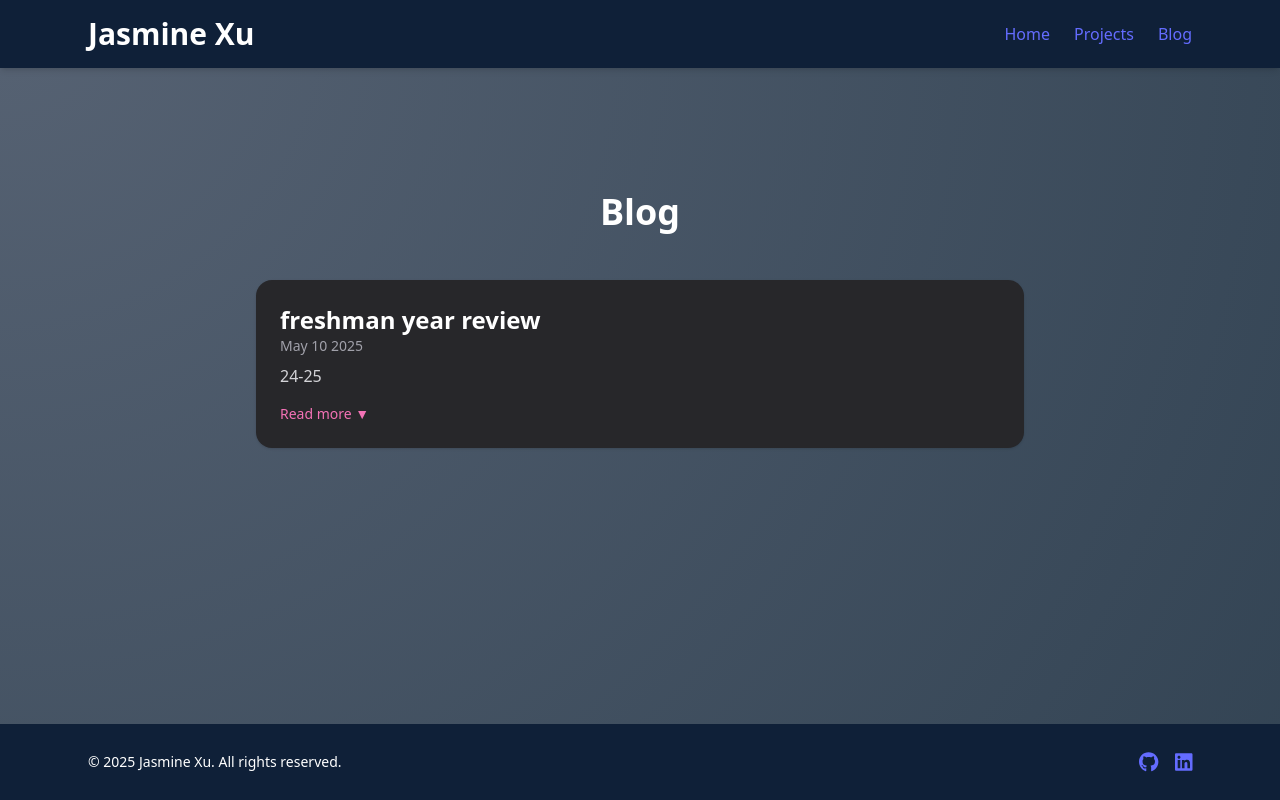
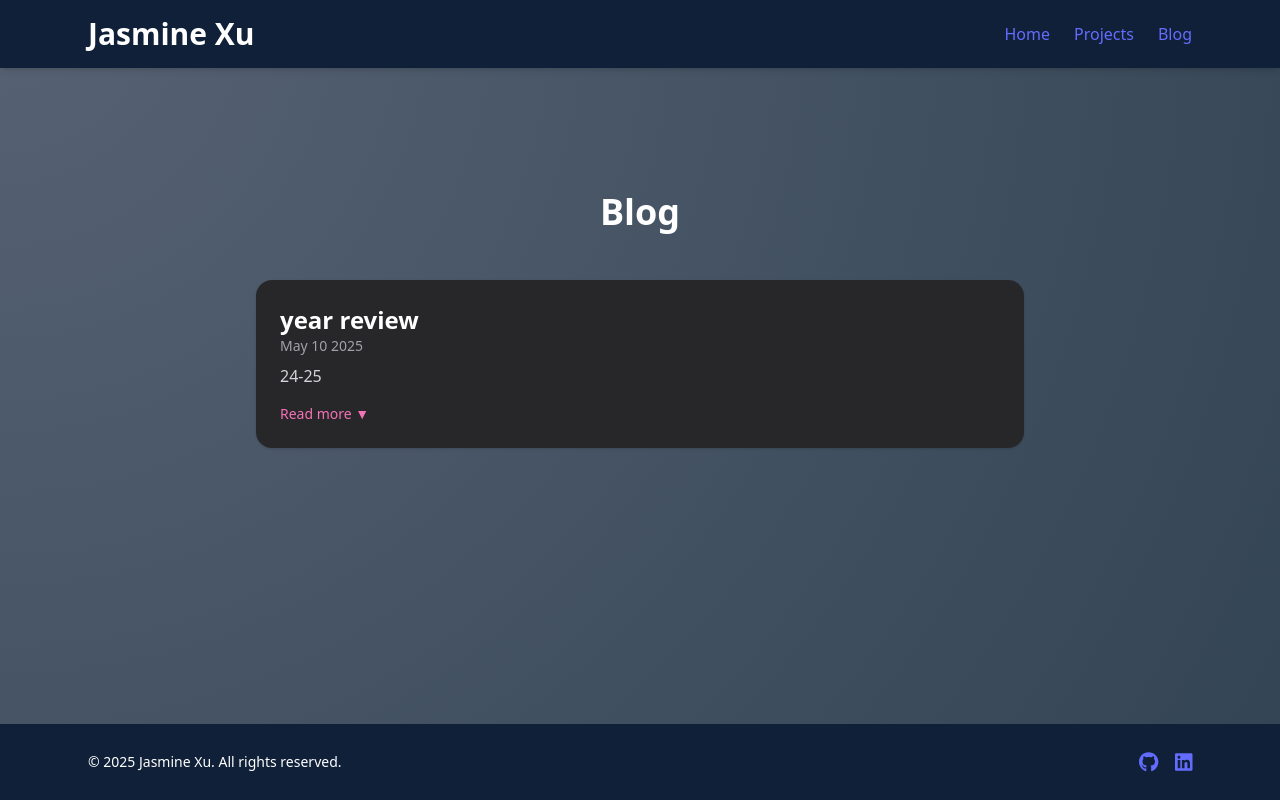
Before and after one commit to xuja0812/personal-site2, a React (Vite) app: page /blog in a window 1280 px wide. Built offline with nearby package versions, Linux system fonts and the light colour scheme.

Commit message:
Update Blog.jsx

```diff
--- a/src/pages/Blog.jsx
+++ b/src/pages/Blog.jsx
@@ -2,7 +2,7 @@ import { useState, useEffect } from 'react';
 
 const blogPosts = [
   {
-    title: "freshman year review",
+    title: "year review",
     date: "May 10 2025",
     summary: "24-25",
     content: `
```
